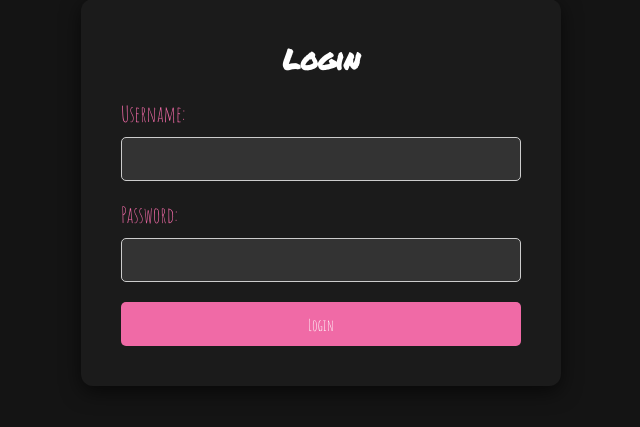
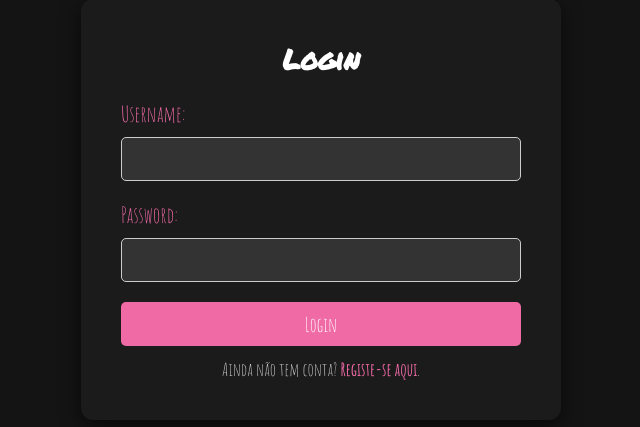
Before and after one commit to martimsa/pap-att, a PHP site: page /login.html in a window 1280 px wide. Shown: the part 148-575 px from the top of the page, without its empty margins (319-959 px from the left). Run offline with PHP 8.4, Linux system fonts and the light colour scheme.

Commit message:
Adiciona mensagem para utilizadores não registados e ajusta estilo do texto de registro

```diff
--- a/login.html
+++ b/login.html
@@ -66,6 +66,11 @@
 
         <button type="submit" data-pt="Entrar" data-en="Login">Login</button>
       </form>
+
+      <!-- texto para utilizadores não registados -->
+      <p class="register-text" data-pt="Ainda não tem conta? Registe-se aqui." data-en="Don't have an account? Register here.">
+        Ainda não tem conta? <a href="register.html">Registe-se aqui</a>.
+      </p>
     </div>
     <script src="script.js"></script>
   </body>
--- a/style.css
+++ b/style.css
@@ -285,7 +285,7 @@ body {
   background-color: #f06aa6;
   color: white;
   font-family: 'Amatic SC', cursive;
-  font-size: 16px; /* igual ao input */
+  font-size: 20px; /* igual ao input */
   cursor: pointer;
   transition: background-color 0.3s ease;
   box-sizing: border-box; /* garante que padding não afete largura */
@@ -296,3 +296,21 @@ body {
 .login-container button:hover {
   background-color: #f06aa6;
 }
+
+.login-container .register-text {
+  margin-top: 12px;
+  text-align: center;
+  color: #ccc;
+  font-family: 'Amatic SC', cursive;
+  font-size: 18px;
+}
+
+.login-container .register-text a {
+  color: #f06aa6;
+  text-decoration: none;
+  font-weight: 700;
+}
+
+.login-container .register-text a:hover {
+  text-decoration: underline;
+}
```
